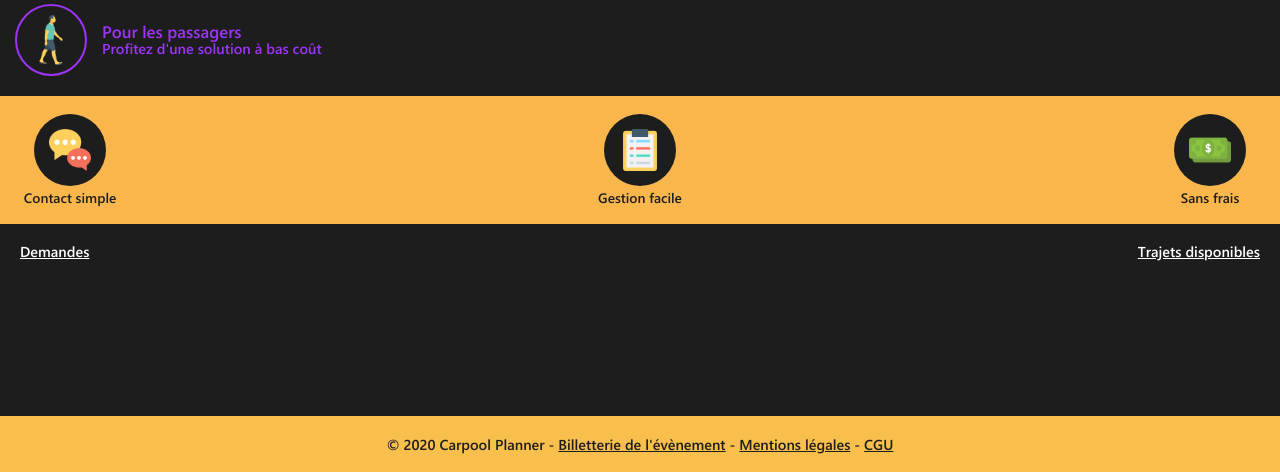
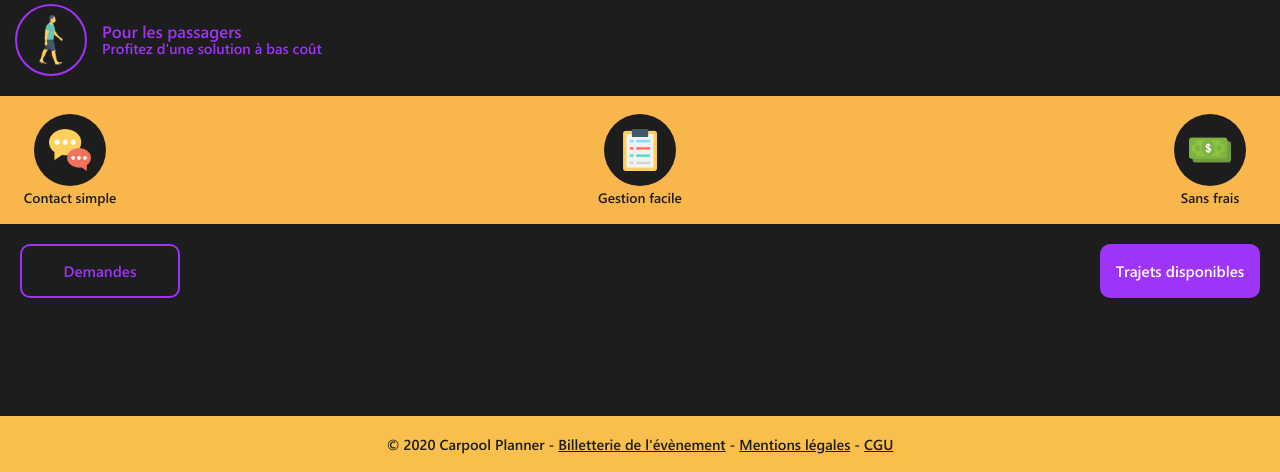
Before and after one commit to LilianLem/carpool-planner, a PHP site: page / in a window 1280 px wide. Shown: the part 328-800 px from the top of the page. Run offline with PHP 8.4, Linux system fonts and the light colour scheme.

Commit message:
MVC | View Home : changement des noms de classe
Cf commit précédent

```diff
--- a/view/Home.php
+++ b/view/Home.php
@@ -80,8 +80,8 @@
             </div>
 
             <div id="buttons">
-                <a href="index.php?action=showRequests" class="home-link-button transparent"><p>Demandes</p></a>
-                <a href="index.php?action=showProposals" class="home-link-button"><p>Trajets disponibles</p></a>
+                <a href="index.php?action=showRequests" class="rounded-square-button transparent-button"><p>Demandes</p></a>
+                <a href="index.php?action=showProposals" class="rounded-square-button"><p>Trajets disponibles</p></a>
             </div>
 		</main>
 
```
